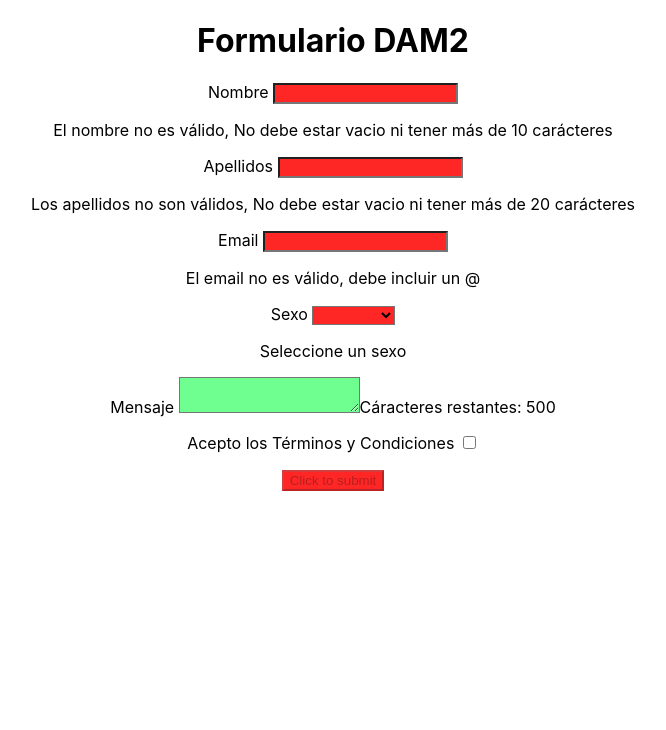
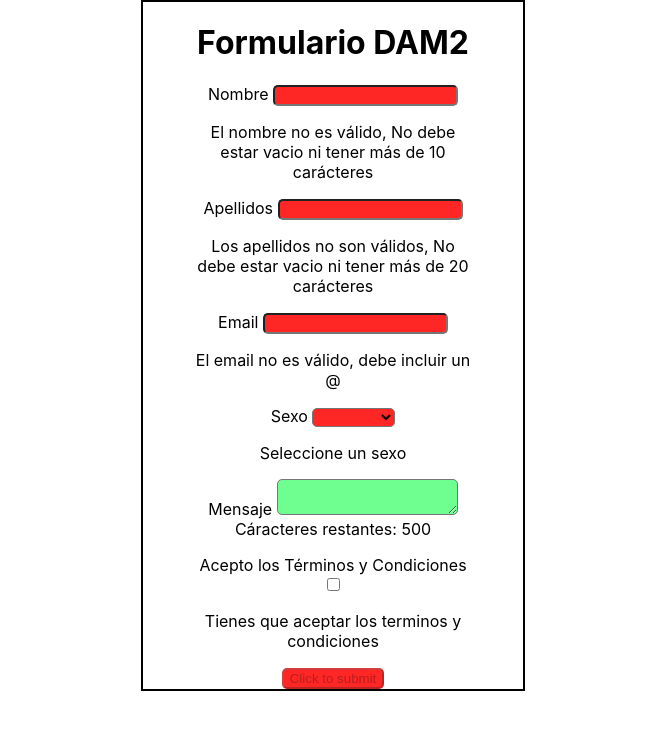
Before and after one commit to MarioNadal/DIActividad6, a React (Create React App) app: page / in a window 1280 px wide. Shown: the top 730 px of the page, without its empty margins (307-973 px from the left). Built offline with nearby package versions, Linux system fonts and the light colour scheme.

Commit message:
Finalizado concorrecciones del profesor 16/11/2023

```diff
--- a/src/Formulario.js
+++ b/src/Formulario.js
@@ -7,12 +7,16 @@ function Formulario() {
     const [enteredEmail, setEnteredEmail] = useState('');
     const [enteredSexo, setEnteredSexo] = useState('');
     const [enteredMensaje, setEnteredMensaje] = useState('');
+    const [enteredTerminos, setEnteredTerminos] = useState('');
+
 
     const [nombreIncorrecto, setNombreIncorrecto] = useState("");
     const [apellidosIncorrecto, setApellidosIncorrecto] = useState("");
     const [emailIncorrecto, setEmailIncorrecto] = useState("");
     const [sexoIncorrecto, setSexoIncorrecto] = useState("");
     const [mensajeIncorrecto, setMensajeIncorrecto] = useState("");
+    const [terminosIncorrecto, setTerminosIncorrecto] = useState("");
+
 
     const [cssClass, setCssClass] = useState("input-valid");
     const [cssClassName, setCssClassName] = useState("input-valid");
@@ -20,6 +24,7 @@ function Formulario() {
     const [cssClassEmail, setCssClassEmail] = useState("input-valid");
     const [cssClassSexo, setCssClassSexo] = useState("input-valid");
     const [cssClassMensaje, setCssClassMensaje] = useState("input-valid");
+    const [cssClassTerminos, setCssClassTerminos] = useState("input-valid");
 
     function updateName(event){
         setEnteredName(event.target.value);
@@ -36,9 +41,13 @@ function Formulario() {
     function updateMensaje(event){
         setEnteredMensaje(event.target.value);
     }
+    function updateTerminos(event){
+        setEnteredTerminos(event.target.value);
+    }
 
     const validateTodo = useCallback(
         function() {
+            let checkboxTerminos = document.getElementById("checkboxTerminos");
             if(enteredName===""||enteredName.length>10){
                 setNombreIncorrecto(<p>El nombre no es válido, No debe estar vacio ni tener más de 10 carácteres</p>)
                 setCssClassName("input-invalid")
@@ -72,8 +81,14 @@ function Formulario() {
                 setCssClassMensaje("input-invalid")
             }else{
                 setMensajeIncorrecto(<span>Cáracteres restantes: {500-enteredMensaje.length}</span>)
+            }if(checkboxTerminos.checked === false){
+                setTerminosIncorrecto(<p>Tienes que aceptar los terminos y condiciones</p>)
+                setCssClassTerminos("input-invalid")
+            }else{
+                setTerminosIncorrecto(<span></span>)
+                setCssClassTerminos("input-valid")
             }
-            if(enteredName===""||enteredName.length>10||enteredApellidos===""||enteredApellidos.length>20||!enteredEmail.includes("@")||enteredEmail.length>20||enteredSexo===""||enteredMensaje.length>500){
+            if(enteredName===""||enteredName.length>10||enteredApellidos===""||enteredApellidos.length>20||!enteredEmail.includes("@")||enteredEmail.length>20||enteredSexo===""||enteredMensaje.length>500||checkboxTerminos.checked === false){
                 setCssClass("input-invalid")
                 document.getElementById('buttonEnviar').disabled = true;
 
@@ -82,7 +97,7 @@ function Formulario() {
                 document.getElementById('buttonEnviar').disabled = false;
             }
         },
-        [enteredName,enteredApellidos,enteredEmail,enteredSexo,enteredMensaje]
+        [enteredName,enteredApellidos,enteredEmail,enteredSexo,enteredMensaje, enteredTerminos]
     )
 
 
@@ -95,11 +110,10 @@ function Formulario() {
 
     const handleSubmit = (e) => {
         alert("Formulario enviado correctamente")
-        e.preventDefault();
     }
 
     return(
-        <form onSubmit = {handleSubmit}>
+        <form className="form">
             <div>
             <h1>Formulario DAM2</h1>
                 <label>Nombre </label>
@@ -128,10 +142,11 @@ function Formulario() {
                 {mensajeIncorrecto}
                 <p></p>
                 <label>Acepto los Términos y Condiciones </label>
-                <input  type="checkbox" id="checkboxTerminos"/>
+                <input className={cssClassTerminos} type="checkbox" id="checkboxTerminos" onChange={updateTerminos}/>
+                {terminosIncorrecto}
             </div>
             <p></p>
-            <button className={cssClass} type = 'submit' id="buttonEnviar">Click to submit</button>
+            <button className={cssClass} type = 'submit' id="buttonEnviar" onClick={handleSubmit}>Click to submit</button>
         </form>
     );
 }
--- a/src/classes.css
+++ b/src/classes.css
@@ -1,6 +1,16 @@
+.form{
+    text-align: center;
+    border: 2px solid;
+    width: 280px;
+    padding-left: 50px;
+    padding-right: 50px;
+    margin: auto;
+}
 .input-invalid{
     background-color: #ff2626;
+    border-radius: 5px;
 }
 .input-valid{
     background-color: #6eff90;
+    border-radius: 5px;
 }
```
